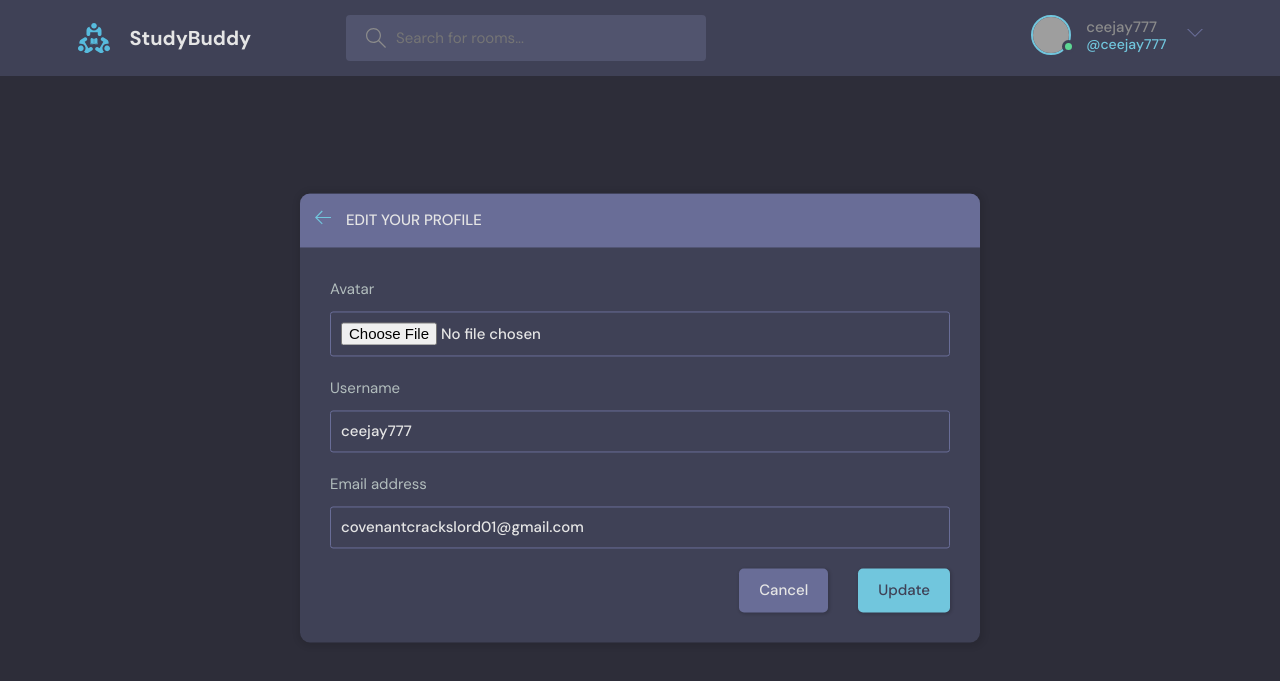
After one commit to Ceejay-777/django, a Django app: page /update-user/ in a window 1280 px wide. The commit adds this page. Shown: the top 681 px of the page. Run offline with Django 5.2, Linux system fonts and the light colour scheme; a user stored in the database is signed in; grey boxes are pictures that could not be loaded.

Commit message:
templating

```diff
--- a/studybud/base/forms.py
+++ b/studybud/base/forms.py
@@ -1,8 +1,15 @@
 from django.forms import ModelForm
 from .models import Room
+from django.contrib.auth.models import User
 
 class RoomForm(ModelForm):
     class Meta:
         model = Room
         fields = '__all__'
         exclude = ['host', 'participants']
+
+class UserForm(ModelForm):
+    class Meta:
+        model = User
+        fields = ['username', 'email']
+        exclude = ['']
--- a/studybud/base/templates/base/profile.html
+++ b/studybud/base/templates/base/profile.html
@@ -15,7 +15,9 @@
           <div class="profile__info">
             <h3>{{user.username}}</h3>
             <p>@{{user.username}}</p>
-            <a href="edit-user.html" class="btn btn--main btn--pill">Edit Profile</a>
+            {% if request.user == user %}
+            <a href="{%  url 'update-user' %}" class="btn btn--main btn--pill">Edit Profile</a>
+            {% endif %}
           </div>
           <div class="profile__about">
             <h3>About</h3>
--- a/studybud/base/templates/base/room.html
+++ b/studybud/base/templates/base/room.html
@@ -146,8 +146,8 @@
 
       {% if request.user.is_authenticated %}
       <div class="room__message">
-        {% csrf_token %}
         <form action="" method="POST">
+          {% csrf_token %}
           <input name="body" placeholder="Write your message here..." />
         </form>
       </div>
--- /dev/null
+++ b/studybud/base/templates/base/update-user.html
@@ -0,0 +1,54 @@
+{% extends 'main.html' %} {% block content %}
+
+    <main class="update-account layout">
+        <div class="container">
+            <div class="layout__box">
+                <div class="layout__boxHeader">
+                    <div class="layout__boxTitle">
+                        <a href="{% url 'user-profile' user.id %}">
+                            <svg version="1.1" xmlns="http://www.w3.org/2000/svg" width="32" height="32"
+                                viewBox="0 0 32 32">
+                                <title>arrow-left</title>
+                                <path
+                                    d="M13.723 2.286l-13.723 13.714 13.719 13.714 1.616-1.611-10.96-10.96h27.625v-2.286h-27.625l10.965-10.965-1.616-1.607z">
+                                </path>
+                            </svg>
+                        </a>
+                        <h3>Edit your profile</h3>
+                    </div>
+                </div>
+                <div class="layout__body">
+                  <form class="form" action="" method="POST" >
+                      {% csrf_token %}
+                        <div class="form__group">
+                            <label for="profile_pic">Avatar</label>
+                            <input id="profile_pic" name="profile_pic" type="file" />
+                        </div>
+
+                          {% for field in form %}
+                          <div class="form__group">
+                            <label for="username">{{field.label}}</label>
+                            {{field}}
+                          </div>
+                          {% endfor %}
+
+              <!-- <div class="form__group">
+                <label for="email">Email</label>
+                <input id="email" name="email" type="text" placeholder="E.g. john@email.com" />
+              </div>
+
+                        <div class="form__group">
+                            <label for="user_bio">Bio</label>
+                            <textarea name="user_bio" id="user_bio" placeholder="Write about yourself..."></textarea>
+                        </div> -->
+                        <div class="form__action">
+                            <a class="btn btn--dark" href="index.html">Cancel</a>
+                            <button class="btn btn--main" type="submit">Update</button>
+                        </div>
+                    </form>
+                </div>
+            </div>
+        </div>
+      </div>
+    </main>
+{% endblock content %}
--- a/studybud/base/urls.py
+++ b/studybud/base/urls.py
@@ -13,6 +13,7 @@ urlpatterns = [
     path('create-room/', views.createRoom, name='create-room'),
     path('update-room/<str:pk>', views.updateRoom, name='update-room'),
     path('delete-room/<str:pk>', views.deleteRoom, name='delete-room'),
+    path('delete-message/<str:pk>', views.deleteMessage, name='delete-message'),
 
-    path('delete-message/<str:pk>', views.deleteMessage, name='delete-message'),
+    path('update-user/', views.updateUser, name='update-user'),
 ]
--- a/studybud/base/views.py
+++ b/studybud/base/views.py
@@ -8,6 +8,7 @@ from django.contrib import messages
 from django.contrib.auth.decorators import login_required
 from django.http import HttpResponse
 from django.contrib.auth.forms import UserCreationForm
+from .forms import UserForm
 
 def home(request):
     query = request.GET.get('query') if request.GET.get('query') != None else ''
@@ -80,6 +81,11 @@ def updateRoom(request, pk):
     if request.method == 'POST':
         topic_name = request.POST.get('topic')
         topic, created = Topic.objects.get_or_create(name=topic_name)
+
+        room.name = request.POST.get('name')
+        room.topic = topic
+        room.description = request.POST.get('description')
+        room.save()
 
         return redirect('home')
 
@@ -161,3 +167,17 @@ def deleteMessage(request, pk):
         return redirect(f'room', pk=message.room.id)
 
     return render(request, 'base/delete.html', {'obj': message})
+
+@login_required(login_url='login')
+def updateUser(request):
+    user = request.user
+    form = UserForm(instance=user)
+
+    if request.method == 'POST':
+        form = UserForm(request.POST, instance=user)
+        if form.is_valid():
+            form.save()
+            return redirect('user-profile', pk=user.id)
+
+    context  = {'form': form}
+    return render(request, 'base/update-user.html', context)
--- a/studybud/templates/navbar.html
+++ b/studybud/templates/navbar.html
@@ -27,17 +27,17 @@
     </form>
 
     <nav class="header__menu">
-
-
       <!-- Logged In -->
 
       {% if request.user.is_authenticated %}
       <div class="header__user">
-        <a href="profile.html">
+        <a href="{% url 'update-user' %}">
           <div class="avatar avatar--medium active">
             <img src="https://randomuser.me/api/portraits/men/37.jpg" />
           </div>
-          <p>{{request.user.username}} <span>@{{request.user.username}}</span></p>
+          <p>
+            {{request.user.username}} <span>@{{request.user.username}}</span>
+          </p>
         </a>
         <button class="dropdown-button">
           <svg
@@ -55,7 +55,6 @@
 
       {% else %}
 
-
       <!-- Not Logged In -->
       <a href="{% url 'login' %}">
         <img src="{% static 'images/avatar.svg' %}" alt="Login" />
@@ -65,7 +64,7 @@
       {% endif %}
 
       <div class="dropdown-menu">
-        <a href="settings.html" class="dropdown-link"
+        <a href="{% url 'update-user' %}" class="dropdown-link"
           ><svg
             version="1.1"
             xmlns="http://www.w3.org/2000/svg"
```
Also changed, not shown: studybud/base/templates/base/delete.html (+37 -7 lines), studybud/base/templates/base/delete_old.html (added, +9 -0 lines), studybud/base/templates/base/room_form.html (+2 -20 lines), studybud/db.sqlite3.
